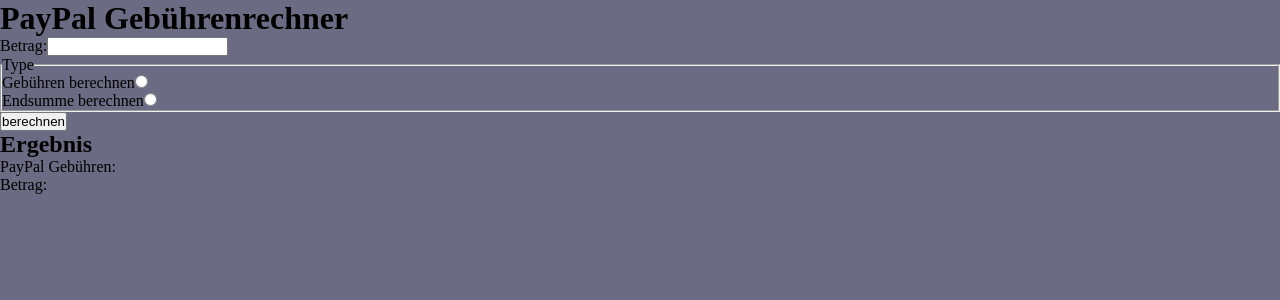
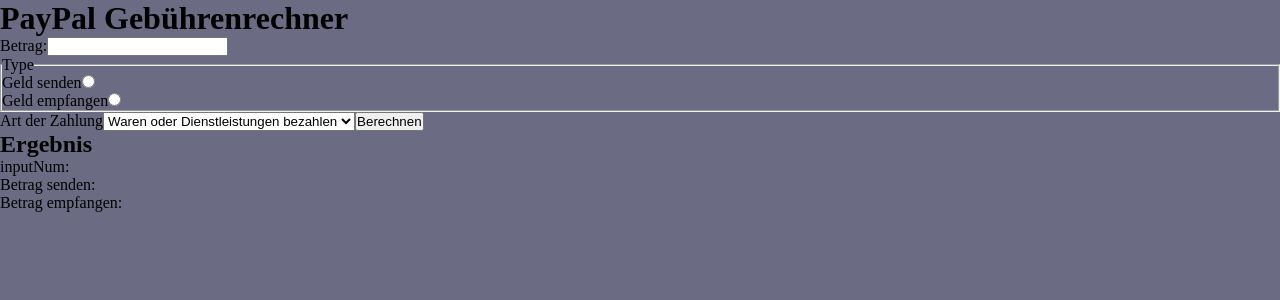
Before and after one commit to TomNecke/PayPal_Fee_Calculator, a React (Create React App) app: page / in a window 1280 px wide. Shown: the top 300 px of the page. Built offline with nearby package versions, Linux system fonts and the light colour scheme; the HTML template or start-up script is replaced by a standard one.

Commit message:
add select

```diff
--- a/src/components/Form.js
+++ b/src/components/Form.js
@@ -4,8 +4,8 @@
 export default function () {
 
     const [inputNum, setInputNum] = useState(null);
-    const [resultFee, setResultFee] = useState(null);
-    const [resultTotal, setResultTotal] = useState(null);
+    const [resultSend, setResultSend] = useState(null);
+    const [resultReceive, setResultReceive] = useState(null);
 
     const handleSubmit = (event) => {
         event.preventDefault()
@@ -13,8 +13,8 @@
         let result = Number.parseInt(inputNum)
         console.log(result+(result/100*2.49)+0.35);
 
-        console.log("resultFee: " + resultFee)
-        console.log("resultTotal: " + resultTotal)
+        console.log("resultSend: " + resultSend)
+        console.log("resultReceive: " + resultReceive)
         console.log("inputNum: " + inputNum)
     }
 
@@ -29,20 +29,33 @@
                 <fieldset>
                     <legend>Type</legend>
                     <div>
-                        <label htmlFor="feeRadio">Gebühren berechnen</label>
-                        <input type='radio' id='feeRadio' value="feeRadio" name='selectCalc' />
+                        <label htmlFor="sendRadio">Geld senden</label>
+                        <input type='radio' id='sendRadio' value="sendRadio" name='selectCalc' />
                     </div>
                     <div>
-                        <label htmlFor="totalRadio">Endsumme berechnen</label>
-                        <input type='radio' id='totalRadio' value="totalRadio" name='selectCalc' />
+                        <label htmlFor="receiveRadio">Geld empfangen</label>
+                        <input type='radio' id='receiveRadio' value="receiveRadio" name='selectCalc' />
                     </div>
                 </fieldset>
-                <input type='submit' value="berechnen" />
+                <label htmlFor='selectFeeRate'>Art der Zahlung</label>
+                <select name='feeRate' id='selectFeeRate'>
+                    <option value="1">Waren oder Dienstleistungen bezahlen</option>
+                    <option value="2">Zahlung an Freunde und Familie</option>
+                    <option value="3">Spenden sammeln</option>
+                    <option value="4">Mikrozahlung</option>
+                    <option value="5">Zahlung mit QR-Code</option>
+                    <option value="6">{"Händlerkonditionen < 2.000 €"}</option>
+                    <option value="7">{"Händlerkonditionen 2.000 - 5.000 €"}</option>
+                    <option value="8">{"Händlerkonditionen 5.000 - 25.000 €"}</option>
+                    <option value="9">{"Händlerkonditionen > 25.000 €"}</option>
+                </select>
+                <input type='submit' value="Berechnen" />
             </form>
             <div>
                 <h2>Ergebnis</h2>
-                <p>PayPal Gebühren: {resultFee}</p>
-                <p>Betrag: {resultTotal}</p>
+                <p>inputNum: {inputNum}</p>
+                <p>Betrag senden: {resultSend}</p>
+                <p>Betrag empfangen: {resultReceive}</p>
             </div>
         </div>
     )
```
